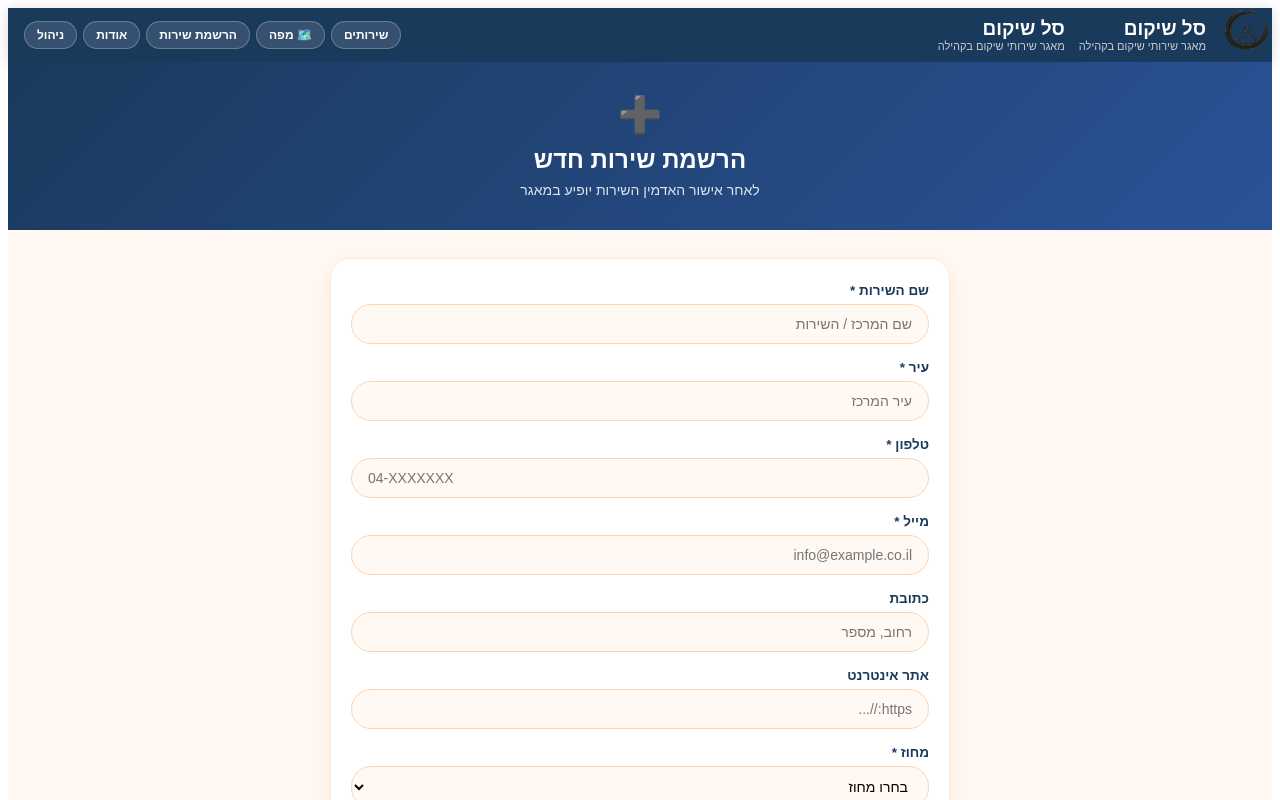
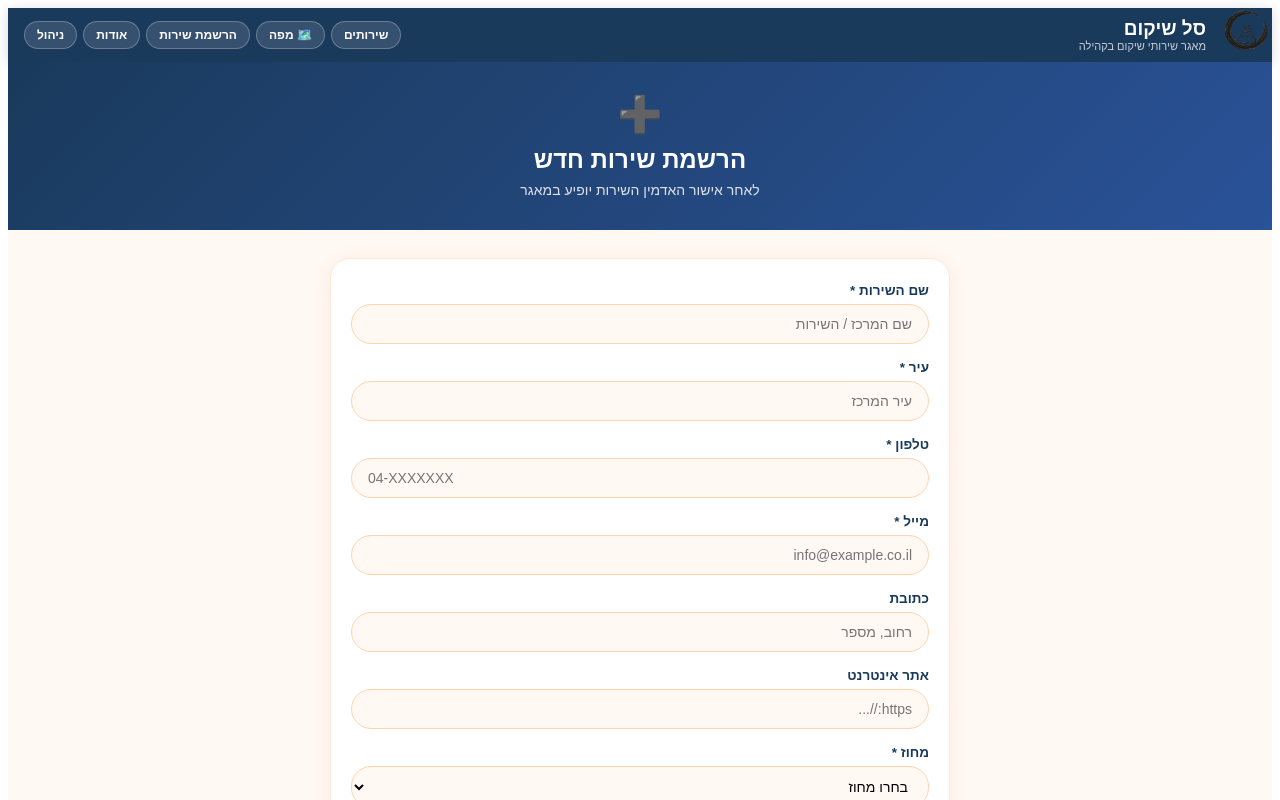
Before and after one commit to sivantelem-commits/rehab-directory, a Next.js app: page /register in a window 1280 px wide. Shown: the top 800 px of the page. Built offline with nearby package versions, Linux system fonts and the light colour scheme.

Commit message:
Update register.js

```diff
--- a/pages/register.js
+++ b/pages/register.js
@@ -57,9 +57,6 @@ export default function Register() {
        <header style={{ background: '#1A3A5C', color: 'white', padding: '10px 16px', display: 'flex', alignItems: 'center', justifyContent: 'space-between', boxShadow: '0 2px 12px rgba(0,0,0,0.15)', flexWrap: 'wrap', gap: 8 }}>
   <div style={{ display: 'flex', alignItems: 'center', gap: 14 }}>
     <div style={{ paddingRight: 50 }}>
-  <div style={{ fontWeight: 800, fontSize: 19 }}>סל שיקום</div>
-  <div style={{ fontSize: 11, opacity: 0.75 }}>מאגר שירותי שיקום בקהילה</div>
-</div>            <div>
       <div style={{ fontWeight: 800, fontSize: 19 }}>סל שיקום</div>
       <div style={{ fontSize: 11, opacity: 0.75 }}>מאגר שירותי שיקום בקהילה</div>
     </div>
```
Lines whose indentation alone changed are shown as unchanged.
